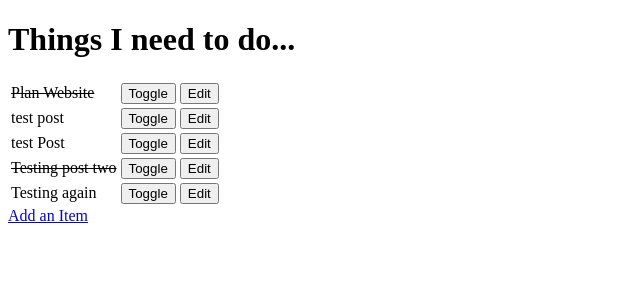
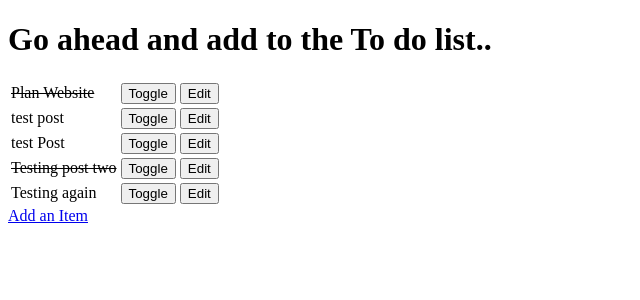
Before and after one commit to LivHed/django_todo, a Django app: page / in a window 1280 px wide. Shown: the top 300 px of the page, without its empty margins (0-640 px from the left). Run offline with Django 3.2, Linux system fonts and the light colour scheme; data comes from the database, SQL or seed files in the repository.

Commit message:
Change header

```diff
--- a/todo/templates/todo_list.html
+++ b/todo/templates/todo_list.html
@@ -7,7 +7,7 @@
     <title>Todo List</title>
 </head>
 <body>
-    <h1>Things I need to do...</h1>
+    <h1>Go ahead and add to the To do list..</h1>
 
     <table>
         {% for item in items %}
```
